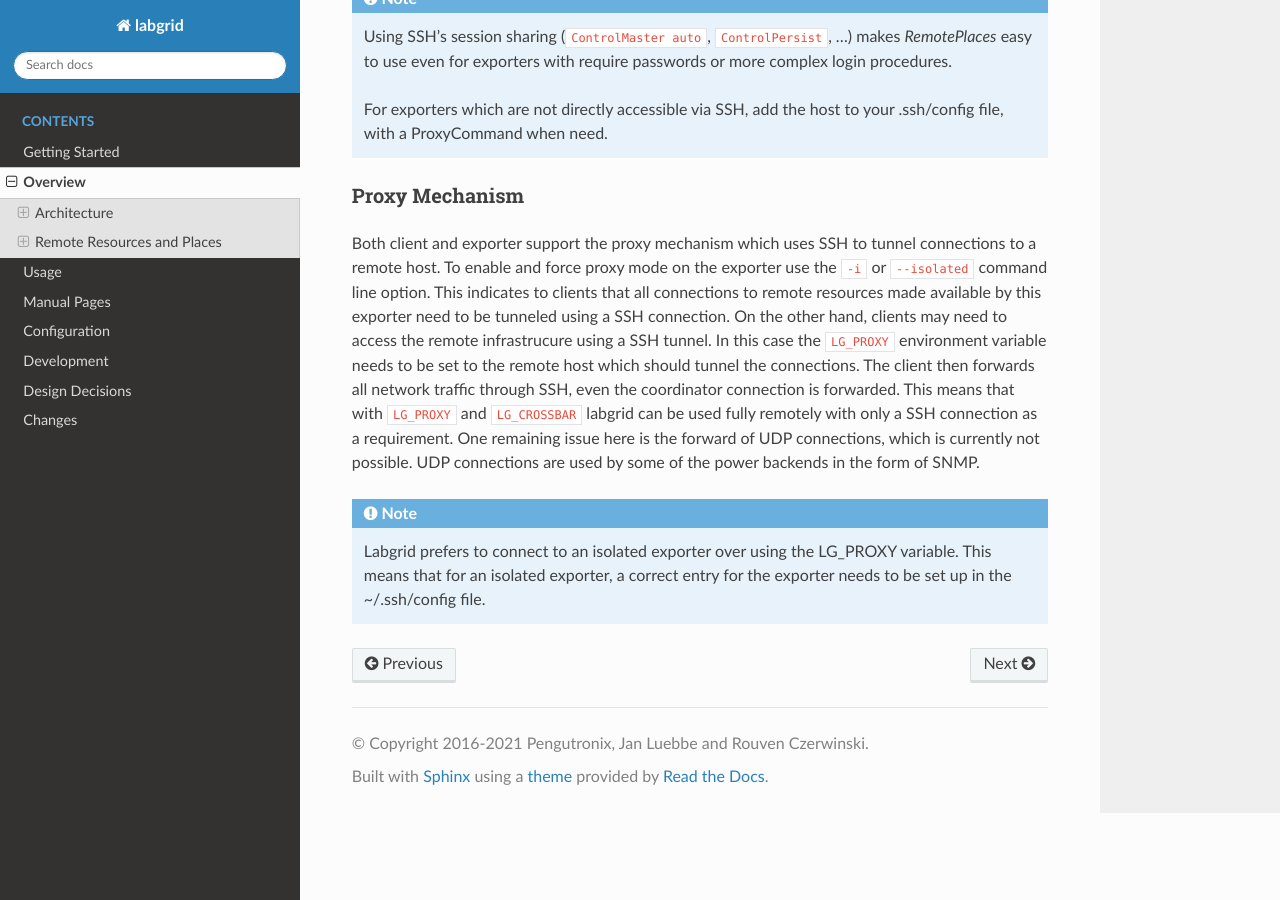
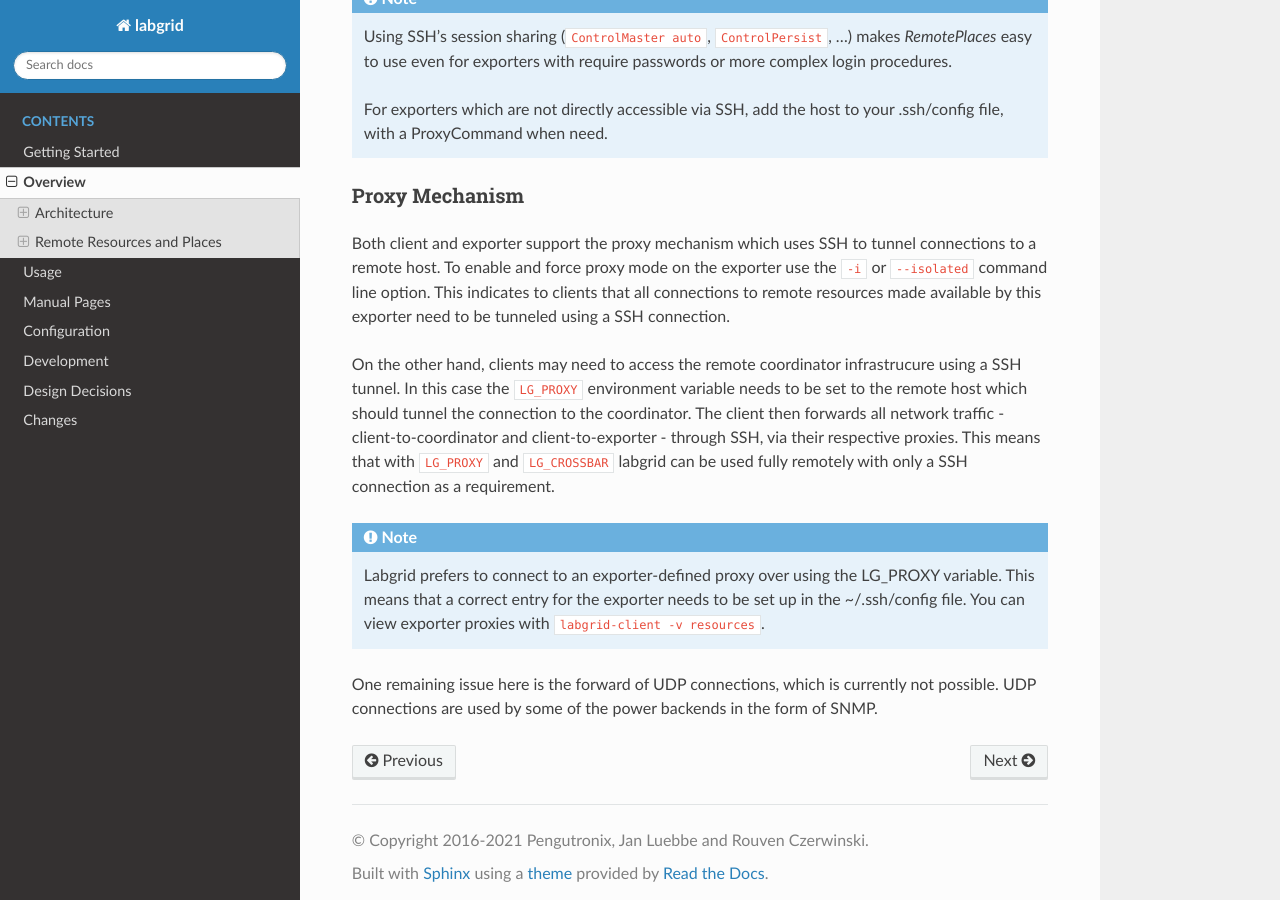
Before and after one commit to labgrid-project/labgrid, a Sphinx documentation site: the page built from doc/overview.rst, in a window 1280 px wide and 900 px high, scrolled down 6456 px. Built offline with Sphinx 7.4.7 and the Read the Docs theme 2.0.0, drawn with Linux system fonts in a browser that asks for light colours; pages that are not in the unit, such as notebooks, are missing from menus.

Commit message:
doc/overview: clarify proxy mechanism for exporter
Resources made available via the exporter specify a proxy hostname, which takes
precedence over LG_PROXY even when --isolated is not set. I've changed the
documentation to reflect this behaviour.

Signed-off-by: Thomas Preston <thomas.preston@codethink.co.uk>
[jlu: updated commit message to match the content]
Signed-off-by: Jan Luebbe <jlu@pengutronix.de>

```diff
--- a/CHANGES.rst
+++ b/CHANGES.rst
@@ -16,6 +16,7 @@ New Features in 0.4.0
   The 256-color schemes now use purple instead of green for the ``run`` lines to
   make them easier distinguishable from pytest's "PASSED" output.
 - Network controlled relay providing GET/PUT based REST API
+- Improved LG_PROXY documentation in docs/usage.rst.
 
 Bug fixes in 0.4.0
 ~~~~~~~~~~~~~~~~~~
--- a/doc/overview.rst
+++ b/doc/overview.rst
@@ -352,6 +352,8 @@ file names refer to a shared filesystem (such as NFS or SMB).
   For exporters which are not directly accessible via SSH, add the host to your
   .ssh/config file, with a ProxyCommand when need.
 
+.. _overview-proxy-mechanism:
+
 Proxy Mechanism
 ~~~~~~~~~~~~~~~
 
@@ -360,17 +362,22 @@ connections to a remote host. To enable and force proxy mode on the exporter use
 the :code:`-i` or :code:`--isolated` command line option. This indicates to clients that all
 connections to remote resources made available by this exporter need to be
 tunneled using a SSH connection.
-On the other hand, clients may need to access the remote infrastrucure using a
-SSH tunnel. In this case the :code:`LG_PROXY` environment variable needs to be
-set to the remote host which should tunnel the connections. The client then
-forwards all network traffic through SSH, even the coordinator connection is
-forwarded. This means that with :code:`LG_PROXY` and :code:`LG_CROSSBAR` labgrid can be used
-fully remotely with only a SSH connection as a requirement.
-One remaining issue here is the forward of UDP connections, which is currently
-not possible. UDP connections are used by some of the power backends in the form
-of SNMP.
+
+On the other hand, clients may need to access the remote coordinator
+infrastrucure using a SSH tunnel. In this case the :code:`LG_PROXY` environment
+variable needs to be set to the remote host which should tunnel the connection
+to the coordinator. The client then forwards all network traffic -
+client-to-coordinator and client-to-exporter - through SSH, via their
+respective proxies. This means that with :code:`LG_PROXY` and
+:code:`LG_CROSSBAR` labgrid can be used fully remotely with only a SSH
+connection as a requirement.
 
 .. note::
-  Labgrid prefers to connect to an isolated exporter over using the LG_PROXY
-  variable. This means that for an isolated exporter, a correct entry for the
-  exporter needs to be set up in the ~/.ssh/config file.
+  Labgrid prefers to connect to an exporter-defined proxy over using the
+  LG_PROXY variable. This means that a correct entry for the exporter needs to
+  be set up in the ~/.ssh/config file. You can view exporter proxies with
+  :code:`labgrid-client -v resources`.
+
+One remaining issue here is the forward of UDP connections, which is currently
+not possible. UDP connections are used by some of the power backends in the
+form of SNMP.
--- a/doc/usage.rst
+++ b/doc/usage.rst
@@ -356,7 +356,10 @@ Takes effect only when used with ``--lg-colored-steps``.
 LG_PROXY
 ^^^^^^^^
 Specifies a SSH proxy host to be used for port forwards to access the
-coordinator and network resources.
+coordinator. Network resources made available by the exporter will prefer their
+own proxy, and only fallback to LG_PROXY.
+
+See also :ref:`overview-proxy-mechanism`.
 
 Simple Example
 ~~~~~~~~~~~~~~
```
